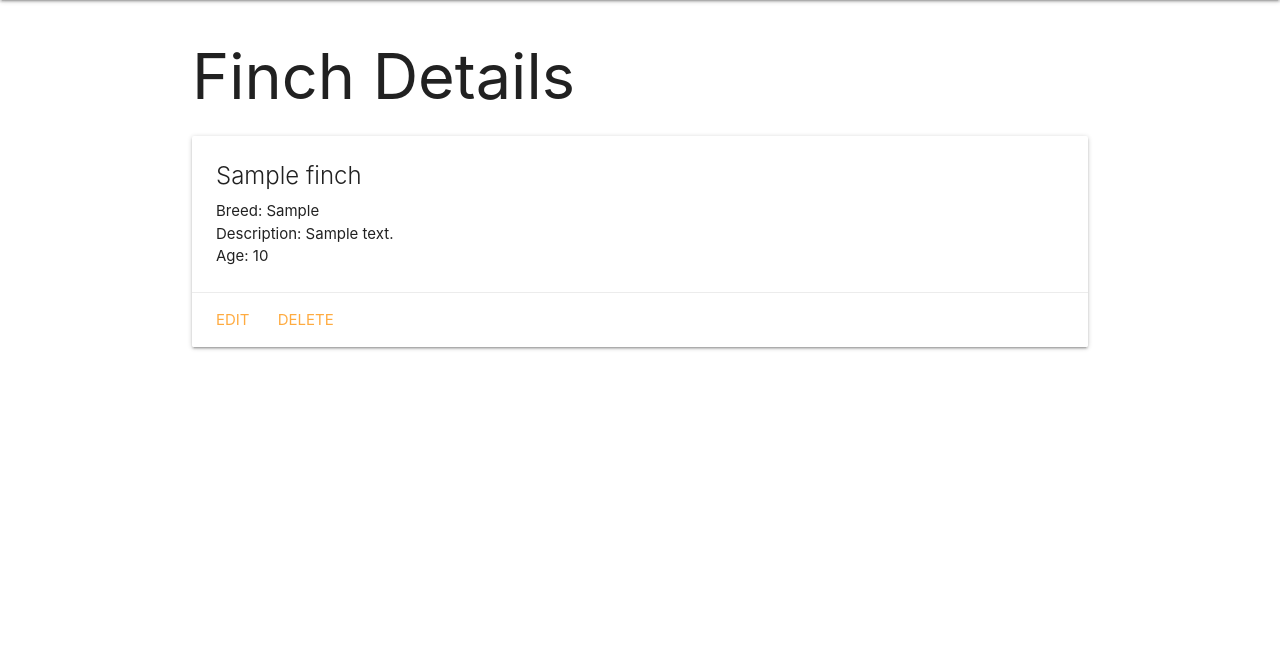
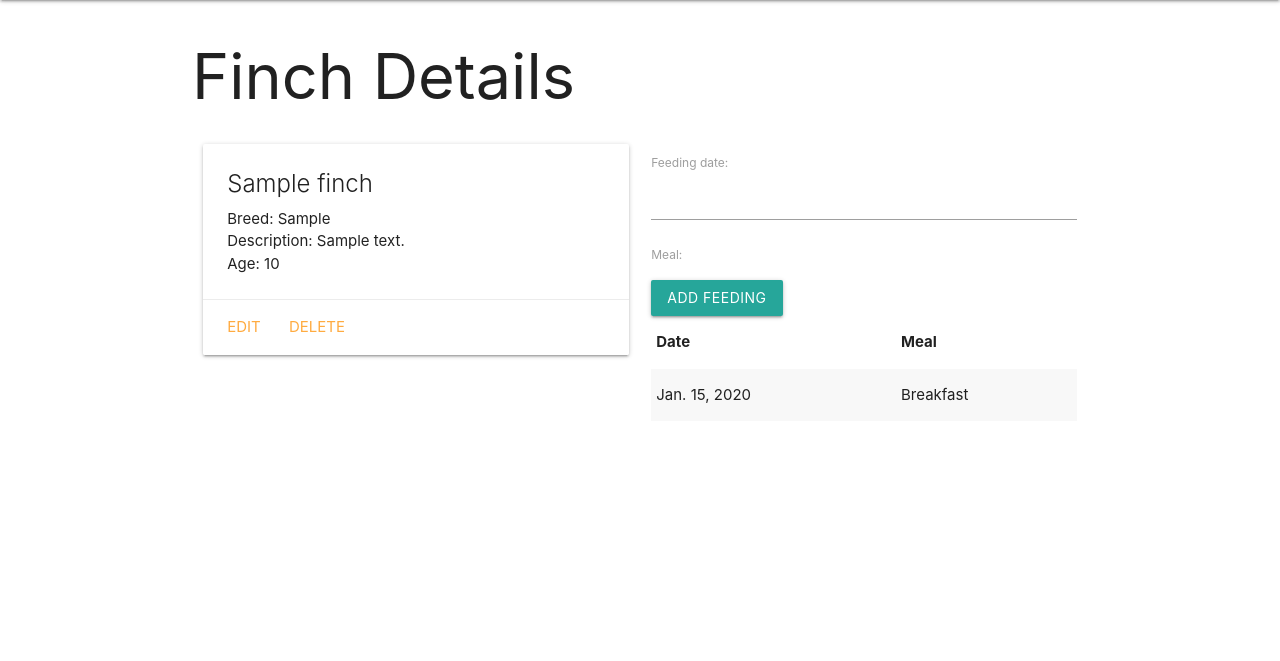
Before and after one commit to hoseaisnotjose/Finch-Collector, a Django app: page /finches/1/ in a window 1280 px wide. Shown: the part 64-725 px from the top of the page. Run offline with Django 3.2, Linux system fonts and the light colour scheme; tables that the repository leaves empty hold one stand-in row (values such as "Sample post").

Commit message:
feeding_form instantiation, detail and base.html update

```diff
--- a/main_app/admin.py
+++ b/main_app/admin.py
@@ -6,3 +6,5 @@ from .models import Finch
 
 # Register your models here.
 admin.site.register(Finch)
+# register feeding model
+admin.site.register(Feeding)
--- /dev/null
+++ b/main_app/forms.py
@@ -0,0 +1,7 @@
+from django.forms import ModelForm
+from .models import Feeding
+
+class FeedingForm(ModelForm):
+  class Meta:
+    model = Feeding
+    fields = ['date', 'meal']
--- a/main_app/models.py
+++ b/main_app/models.py
@@ -23,7 +23,7 @@ class  Finch(models.Model):
         return reverse('detail', kwargs={'finch_id': self.id})
 
 class Feeding(models.Model):
-    date = models.DateField()
+    date = models.DateField('feeding date')
     meal = models.CharField(
         max_length=1,
         # add the 'choices' field option
--- a/main_app/templates/base.html
+++ b/main_app/templates/base.html
@@ -9,6 +9,7 @@
   <title>Finch Collector</title>
   <link rel="stylesheet" href="https://cdnjs.cloudflare.com/ajax/libs/materialize/1.0.0/css/materialize.min.css">
   <link rel="stylesheet" type="text/css" href="{% static 'css/style.css' %}">
+  <script src="https://cdnjs.cloudflare.com/ajax/libs/materialize/1.0.0/js/materialize.min.js"></script>
 </head>
 <body>
   <header class="navbar-fixed">
--- a/main_app/templates/finches/detail.html
+++ b/main_app/templates/finches/detail.html
@@ -3,6 +3,8 @@
 
 <h1>Finch Details</h1>
 
+<div class="row">
+  <div class="col s6">
     <div class="card">
       <div class="card-content">
         <span class="card-title">{{ finch.name }}</span>
@@ -19,5 +21,26 @@
         <a href="{% url 'finches_delete' finch.id %}">Delete</a>
       </div>
     </div>
-
+  </div>
+  <div class="col s6">
+    <form method="post">
+      {% csrf_token %}
+      {{ feeding_form.as_p }}
+      <input type="submit" class="btn" value="Add Feeding">
+    </form>
+    <table class="striped">
+      <thead>
+        <tr><th>Date</th><th>Meal</th></tr>
+      </thead>
+      <tbody>
+        {% for feeding in finch.feeding_set.all %}
+          <tr>
+            <td>{{feeding.date}}</td>
+            <td>{{feeding.get_meal_display}}</td>
+          </tr>
+        {% endfor %}
+      </tbody>
+    </table>
+  </div>
+</div>
 {% endblock %}
--- a/main_app/views.py
+++ b/main_app/views.py
@@ -1,6 +1,7 @@
 from django.shortcuts import render, redirect
 from django.views.generic.edit import CreateView, UpdateView, DeleteView
 from .models import Finch
+from .forms import FeedingForm
 
 
 from django.http import HttpResponse
@@ -32,4 +33,7 @@ def finches_index(request):
 
 def finches_detail(request, finch_id):
     finch = Finch.objects.get(id=finch_id)
-    return render(request, 'finches/detail.html', { 'finch': finch })
+    feeding_form = FeedingForm()
+    return render(request, 'finches/detail.html', {
+        'finch': finch, 'feeding_form': feeding_form
+        })
```
Lines whose indentation alone changed are shown as unchanged.
